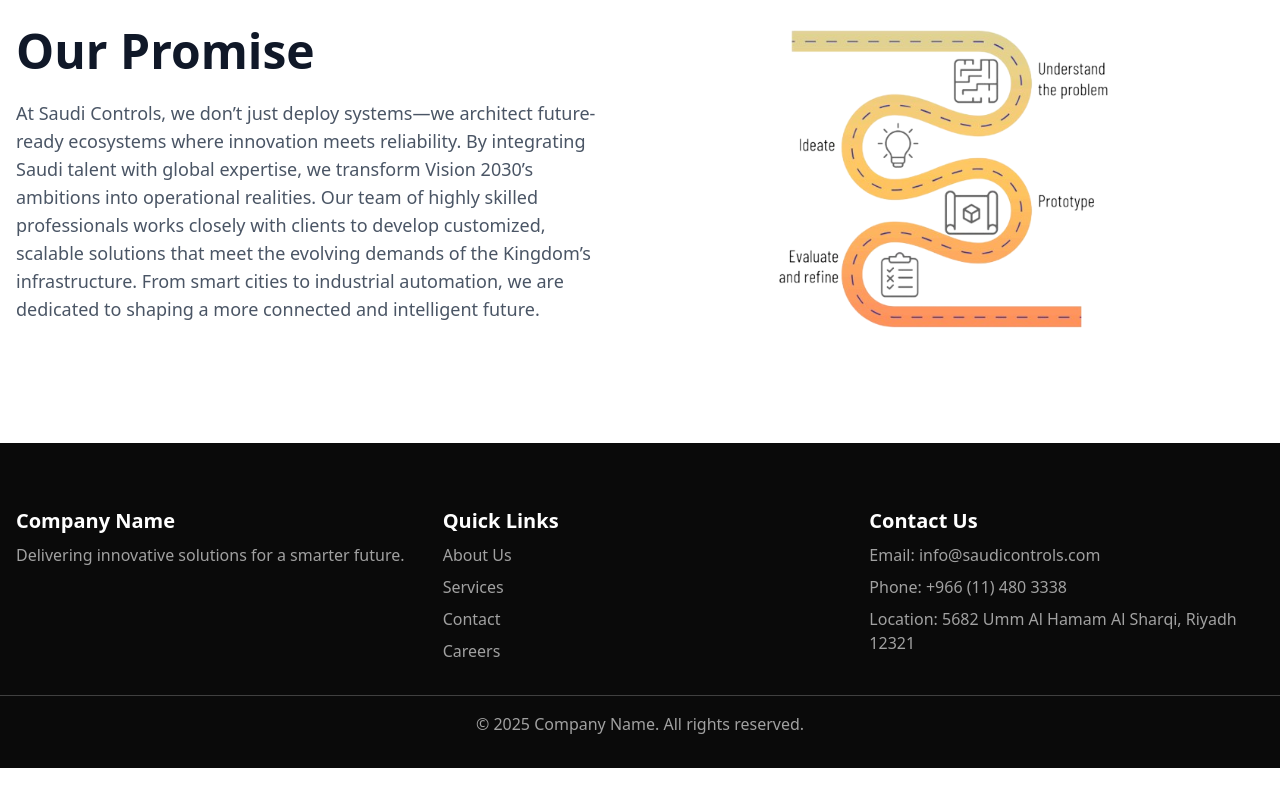
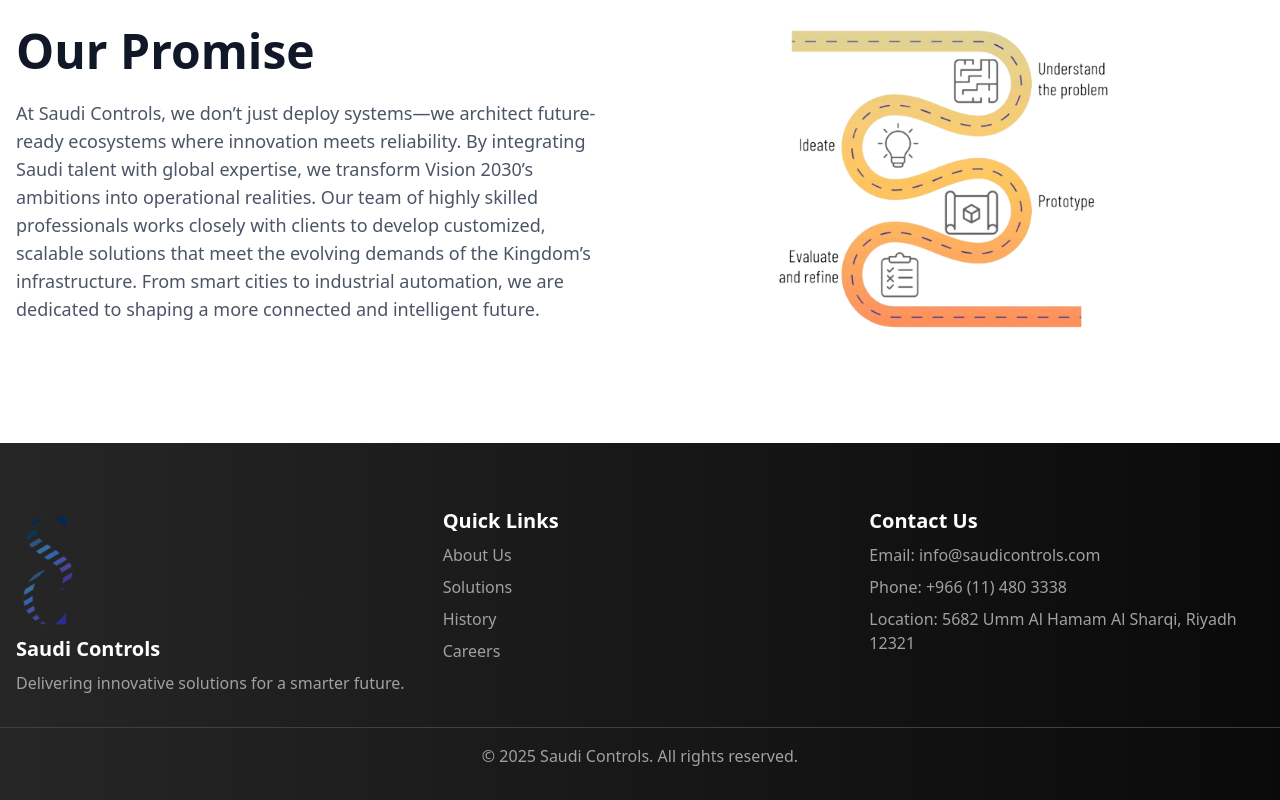
Before and after one commit to ZainulAbidin-dot/kaz-company, a React (Vite) app: page /about in a window 1280 px wide. Shown: the part 674-1474 px from the top of the page. Before the commit the page ends 1442 px from the top, so only its background shows below. Built offline with nearby package versions, Linux system fonts and the light colour scheme.

Commit message:
footer logo

```diff
--- a/src/components/footer/footer.tsx
+++ b/src/components/footer/footer.tsx
@@ -1,10 +1,12 @@
+import scImage from '@/assets/images/SC.png';
+
 export function Footer() {
   const currentYear = new Date().getFullYear();
 
   const quickLinks = [
-    { href: '#about', label: 'About Us' },
-    { href: '#services', label: 'Services' },
-    { href: '#contact', label: 'Contact' },
+    { href: '/about', label: 'About Us' },
+    { href: '/solution', label: 'Solutions' },
+    { href: '/history', label: 'History' },
     { href: '#careers', label: 'Careers' },
   ];
 
@@ -15,12 +17,13 @@
   ];
 
   return (
-    <footer className="bg-neutral-950 pt-16 pb-8 text-white">
+    <footer className="bg-gradient-to-r from-neutral-800 to-neutral-950 pt-16 pb-8 text-white">
       <div className="container mx-auto grid grid-cols-1 gap-8 px-4 md:grid-cols-3">
         {/* Company Info */}
-        <div>
-          <h3 className="text-xl font-bold">Company Name</h3>
-          <p className="mt-2 text-neutral-400">
+        <div className="group">
+          <img src={scImage} alt="" className="h-32 group-hover:animate-pulse" />
+          <h3 className="text-xl font-bold group-hover:animate-pulse">Saudi Controls</h3>
+          <p className="mt-2 text-neutral-400 group-hover:animate-pulse">
             Delivering innovative solutions for a smarter future.
           </p>
         </div>
@@ -58,7 +61,7 @@
       {/* Copyright */}
       <div className="mt-8 border-t border-neutral-700 pt-4 text-center">
         <p className="text-neutral-400">
-          © {currentYear} Company Name. All rights reserved.
+          © {currentYear} Saudi Controls. All rights reserved.
         </p>
       </div>
     </footer>
```
Also changed, not shown: src/assets/images/SC.png (added).
